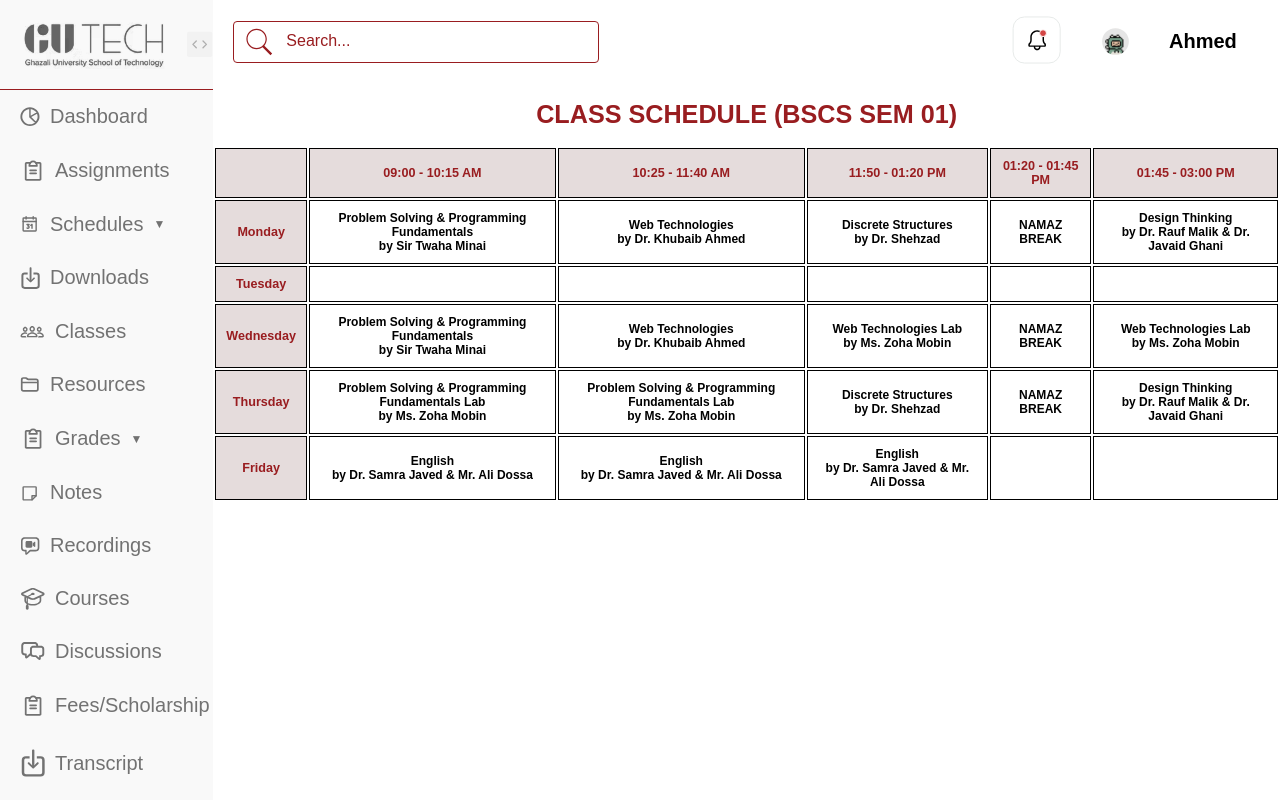
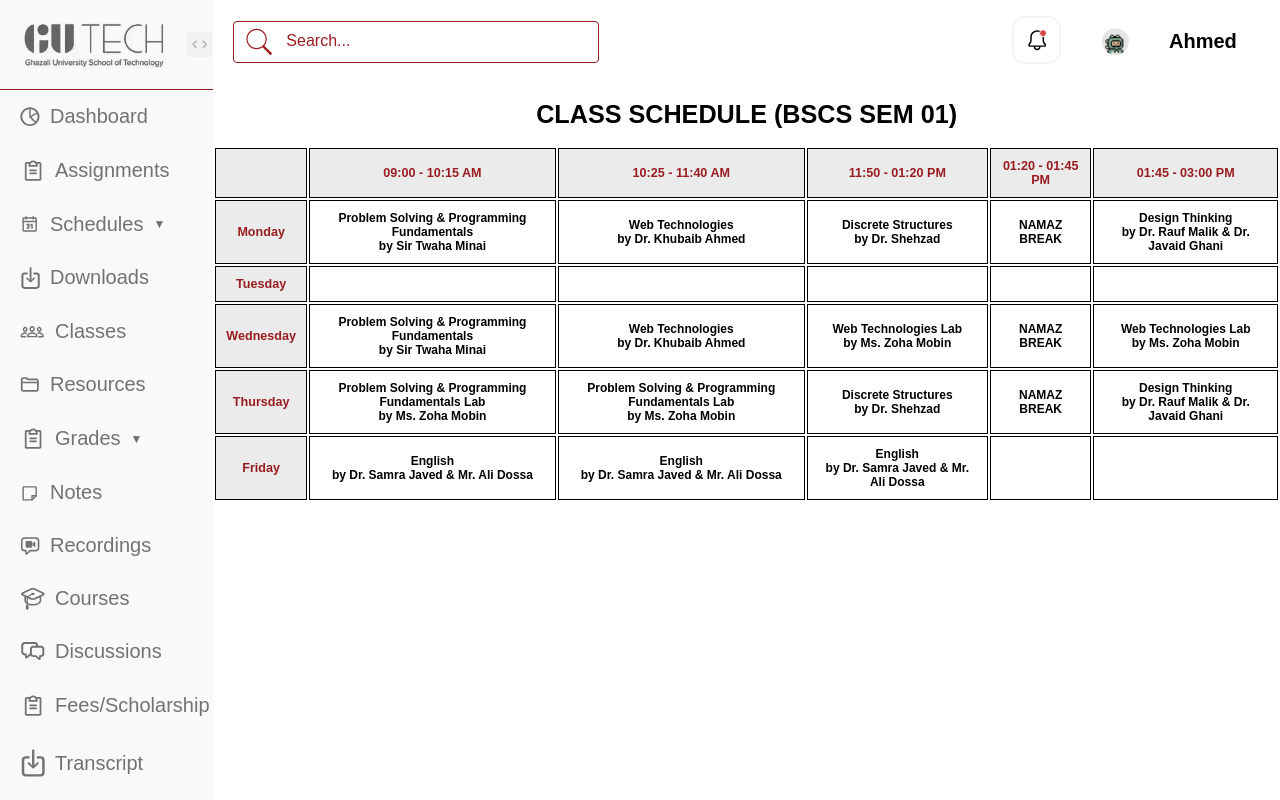
Before and after one commit to ZohaMobin/gutech-studentportal, a React (Create React App) app: page /timetable in a window 1280 px wide. Built offline with nearby package versions, Linux system fonts and the light colour scheme.

Commit message:
updated code

```diff
--- a/src/Pages/Class Schedule/Class Schedule.css
+++ b/src/Pages/Class Schedule/Class Schedule.css
@@ -1,5 +1,5 @@
 .heading {
-  color: #991D20;
+  color: black;
   text-align: center;
 }
 
@@ -19,7 +19,7 @@
 }
 
 thead th, .days {
-  background-color: rgb(229, 220, 220);
+  background-color: rgb(235, 235, 235);
   color: #991D20;
   font-weight: bold;
   text-align: center;
@@ -39,7 +39,7 @@ td:empty {
 }
 
 .days, td:first-child {
-  background-color:rgb(229, 220, 220) ;
+  background-color:rgb(235, 235, 235) ;
   color: #991D20;
   font-weight: bold;
 }
```
